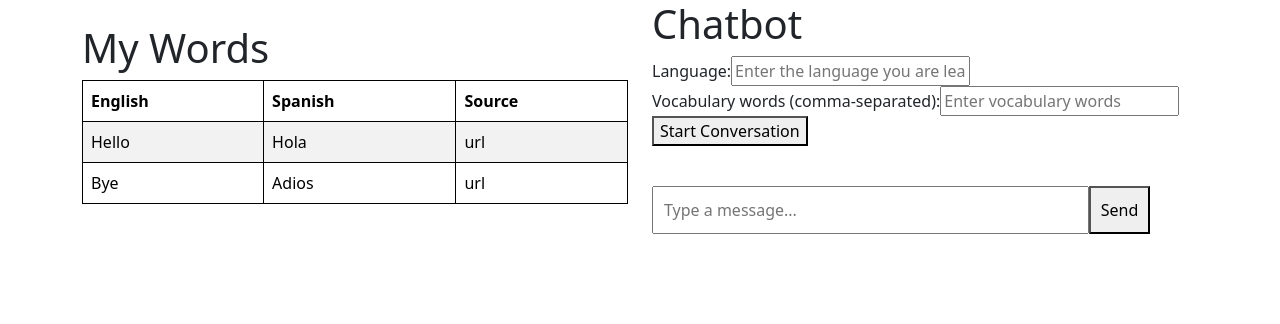
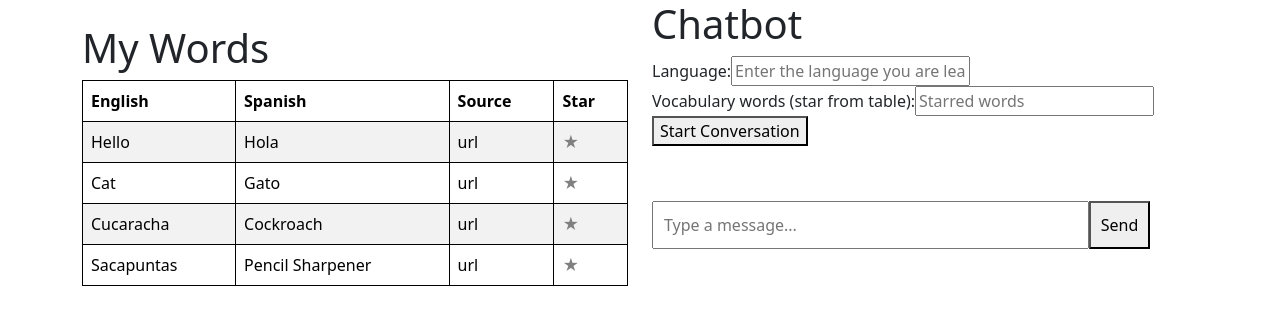
Before and after one commit to aryapsinha/languagelearner, a React (Create React App) app in the folder lang/: page / in a window 1280 px wide. Shown: the top 324 px of the page. Built offline with nearby package versions, Linux system fonts and the light colour scheme.

Commit message:
Added in star column

```diff
--- a/lang/src/App.jsx
+++ b/lang/src/App.jsx
@@ -5,29 +5,55 @@ import axios from 'axios'
 import { useState } from 'react';
 import './App.css';
 
-function NewRow({eng, span, source}) {
+function NewRow({ eng, span, source, onStarClick, isStarred }) {
   return (
-      <tr>
-          <td>
-              {eng}
-          </td>
-          <td>
-              {span}
-          </td>
-          <td>
-              {source}
-          </td>
-      </tr>
-  )
+    <tr>
+      <td>{eng}</td>
+      <td>{span}</td>
+      <td>{source}</td>
+      <td>
+        {/* Display star icon, and add a class if it's starred */}
+        <span
+          onClick={() => onStarClick(span)} // Star toggles based on Spanish word
+          style={{
+            cursor: 'pointer',
+            color: isStarred ? 'gold' : 'gray', // Change color if starred
+          }}
+        >
+          ★
+        </span>
+      </td>
+    </tr>
+  );
 }
+
 function App() {
   const [messages, setMessages] = useState([]);
   const [input, setInput] = useState("");
   const [language, setLanguage] = useState("");
-  const [words, setWords] = useState("");
+  const [selectedWords, setSelectedWords] = useState([]);
+
+  const vocabulary = [
+    { eng: "Hello", span: "Hola", source: "url" },
+    { eng: "Cat", span: "Gato", source: "url" },
+    { eng: "Cucaracha", span: "Cockroach", source: "url" },
+    { eng: "Sacapuntas", span: "Pencil Sharpener", source: "url" },
+  ];
+
+  // Handle star click: Toggle the selected state based on Spanish word
+  const handleStarClick = (word) => {
+    setSelectedWords((prevSelected) => {
+      // If the word is already selected, remove it (unstared)
+      if (prevSelected.includes(word)) {
+        return prevSelected.filter((item) => item !== word);
+      }
+      // Otherwise, add it to the list (starred)
+      return [...prevSelected, word];
+    });
+  };
 
   const startConversation = async () => {
-    if (!language || !words) {
+    if (!language || !selectedWords.length) {
       alert("Please provide both language and vocabulary words.");
       return;
     }
@@ -36,7 +62,7 @@ function App() {
       // Send language and words to the backend to initialize conversation
       const response = await axios.post("http://localhost:4000/start-conversation", {
         language: language,
-        words: words,
+        words: selectedWords.join(", "),
       });
 
       // Set the assistant's first message in the conversation history
@@ -101,8 +127,6 @@ function App() {
   );*/
   return (
     <div className = "container">
-
-
       <div className = "row justify-content-left">
         <div className = "col-6">
           <br />
@@ -113,12 +137,21 @@ function App() {
                   <th>English</th>
                   <th>Spanish</th>
                   <th>Source</th>
+                  <th>Star</th>
                 </tr>
               </thead>
               <tbody>
-                <NewRow className="tab" eng="Hello" span="Hola" source="url" />
-                <NewRow className="tab" eng="Bye" span="Adios" source="url" />
-              </tbody>
+  {vocabulary.map((word, index) => (
+    <NewRow
+      key={index}
+      eng={word.eng}
+      span={word.span}
+      source={word.source}
+      onStarClick={handleStarClick}
+      isStarred={selectedWords.includes(word.span)} // Check if the Spanish word is starred
+    />
+  ))}
+</tbody>
           </table>
         </div>
         <div className="col-6">
@@ -135,12 +168,12 @@ function App() {
             />
           </div>
           <div>
-            <label>Vocabulary words (comma-separated): </label>
+            <label>Vocabulary words (star from table): </label>
             <input
               type="text"
-              placeholder="Enter vocabulary words"
-              value={words}
-              onChange={(e) => setWords(e.target.value)}
+              placeholder="Starred words"
+              value={selectedWords.join(", ")}
+              readOnly
             />
           </div>
           <button onClick={startConversation}>Start Conversation</button>
--- a/lang/src/index.css
+++ b/lang/src/index.css
@@ -22,3 +22,8 @@ table, tr, td{
 .table-bordered td, .table-bordered th {
   border: 1px solid #000;
 }
+
+.chat-box {
+  padding-left: 10px;
+  padding-top: 15px;
+}
```
